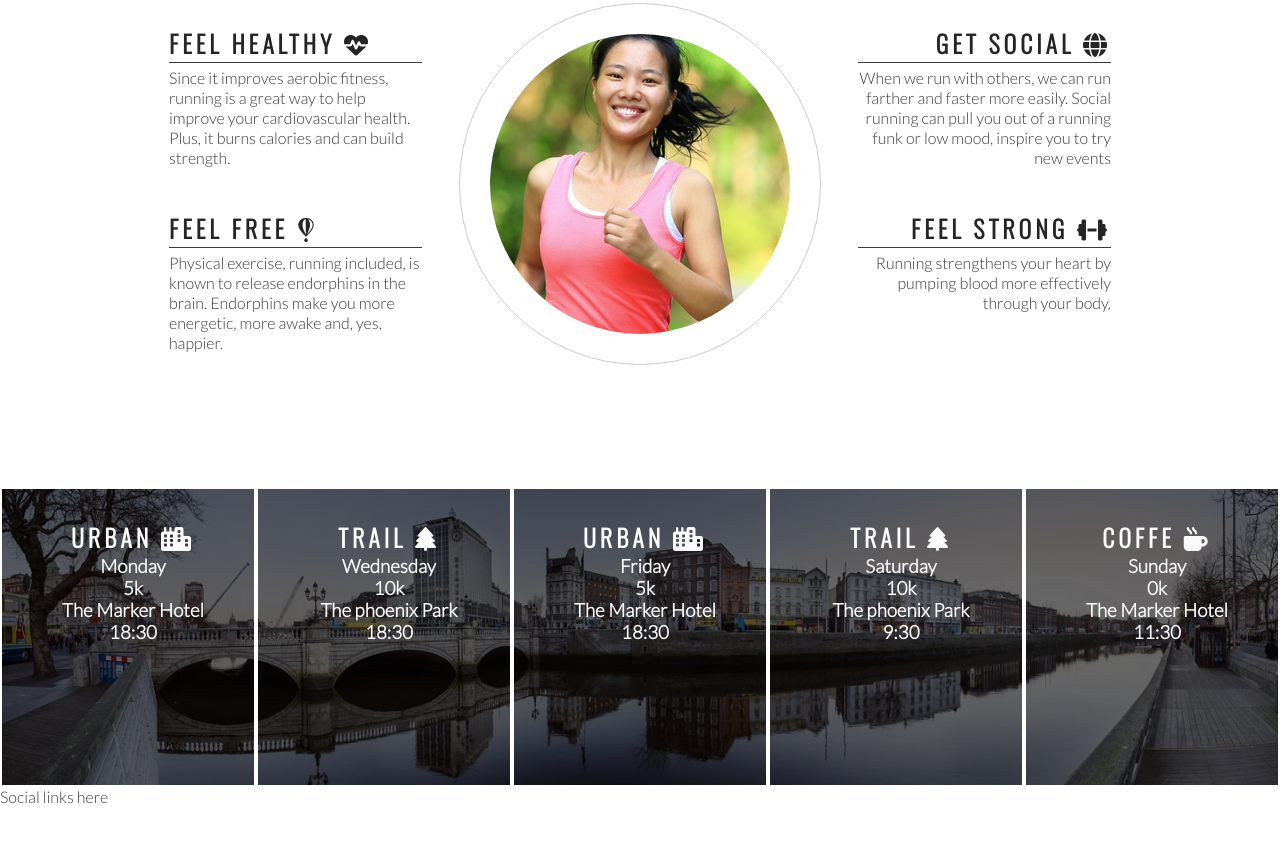
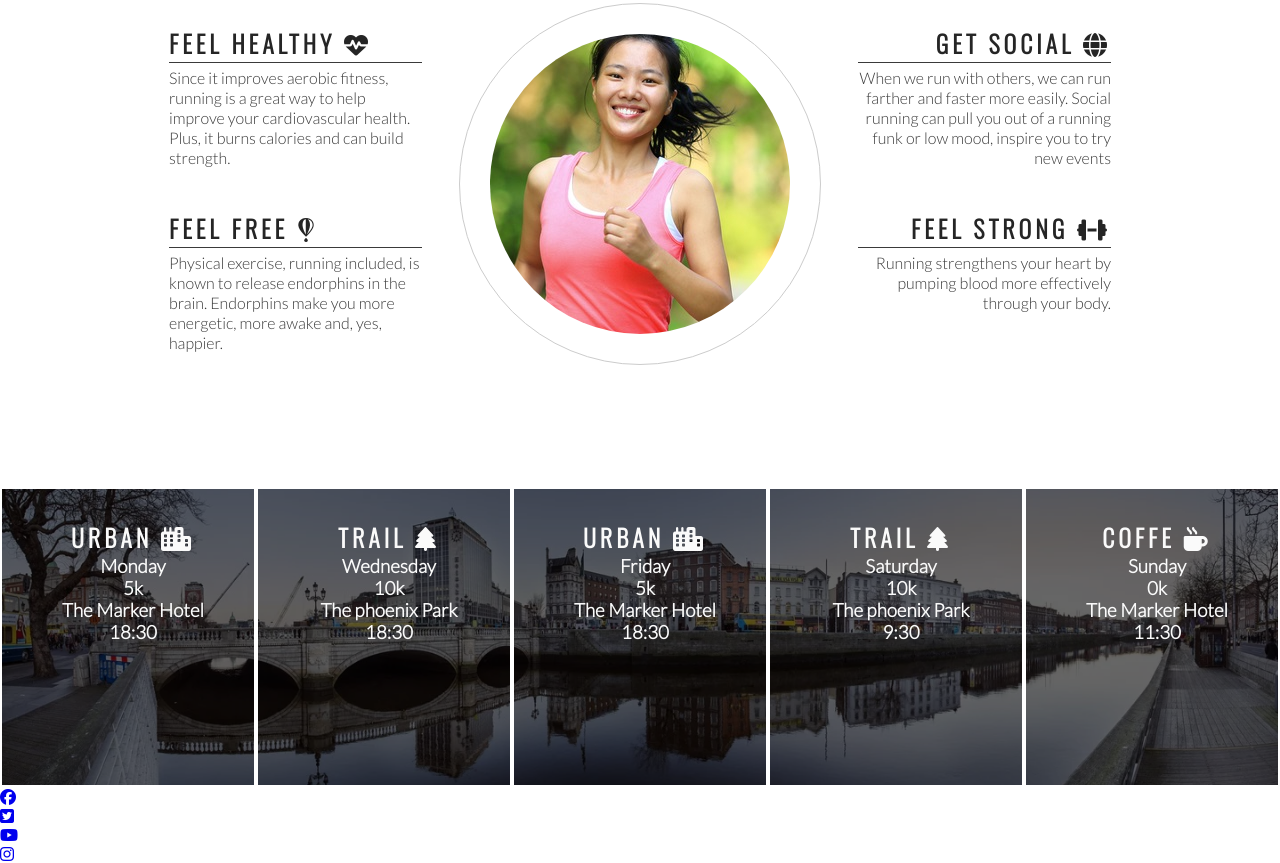
Before and after one commit to Lamin10/love-running, a plain HTML site: page index.html in a window 1280 px wide. Shown: the part 838-1701 px from the top of the page. Before the commit the page ends 1644 px from the top, so only its background shows below. Drawn offline with nearby package versions, Linux system fonts and the light colour scheme.

Commit message:
Add social media icons to footer

```diff
--- a/index.html
+++ b/index.html
@@ -112,8 +112,26 @@
        </div>
     </section>
     <footer>
-        Social links here
-    </footer>
+        <ul>
+            <li>
+                <a href="https://facebook.com" target="_blank" rel="noopener"
+                aria-label="Visit our Facebook page (opens in a new tab)"><i class="fa-brands fa-facebook"></i></a>
+            </li>
+            <li>
+                <a href="https://twitter.com" target="_blank" rel="noopener"
+                aria-label="Visit our twitter page (opens in a new tab)"><i class="fa-brands fa-square-twitter"></i></a>
+            </li>
+            <li>
+                <a href="https://youtube.com" target="_blank" rel="noopener"
+                aria-label="Visit our youtube page (opens in a new tab)"><i class="fa-brands fa-youtube"></i></a>
+            </li>
+            <li>
+                <a href="https://instagram.com" target="_blank" rel="noopener"
+                aria-label="Visit our instsgram page (opens in a new tab)"><i class="fa-brands fa-instagram"></i></a>
+            </li>
+        </ul>
+    </footer
+
 
     <!--font awesome script-->
     <script src="https://kit.fontawesome.com/eed7124907.js" crossorigin="anonymous"></script>
```
